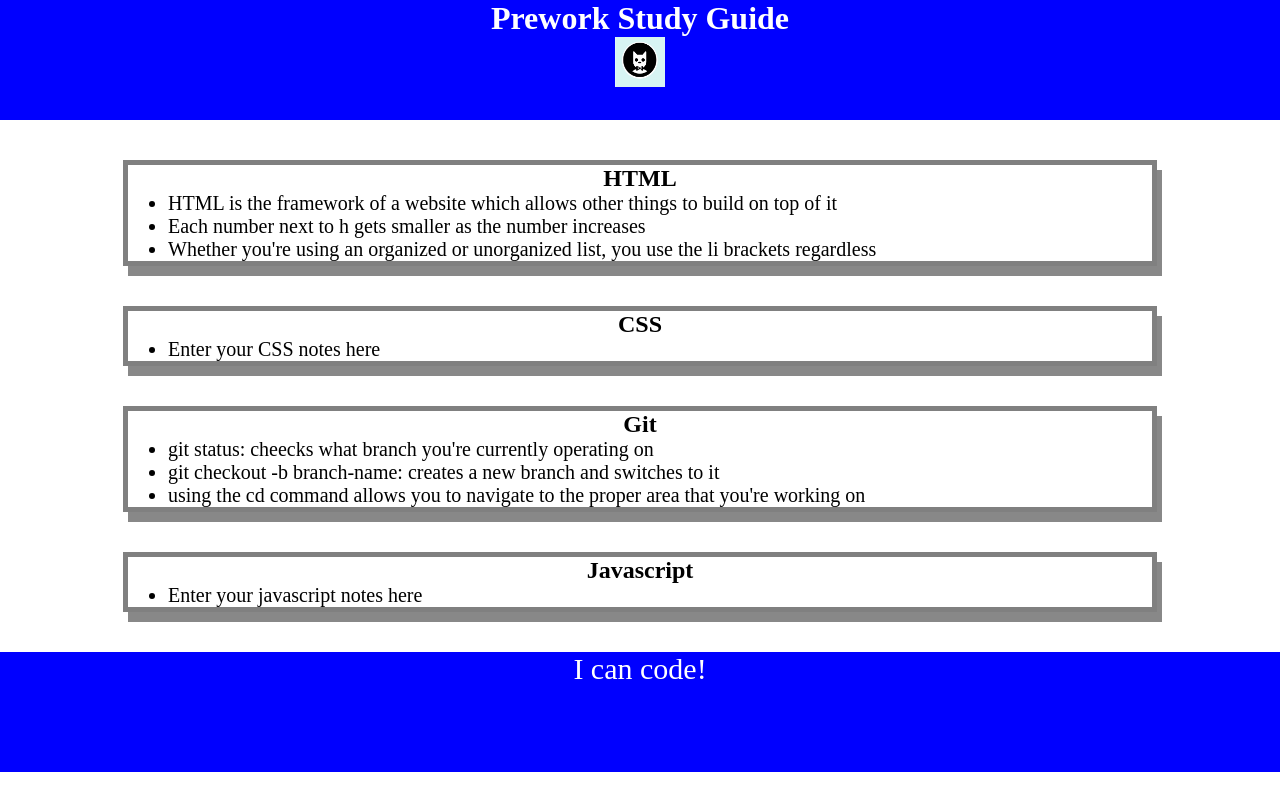
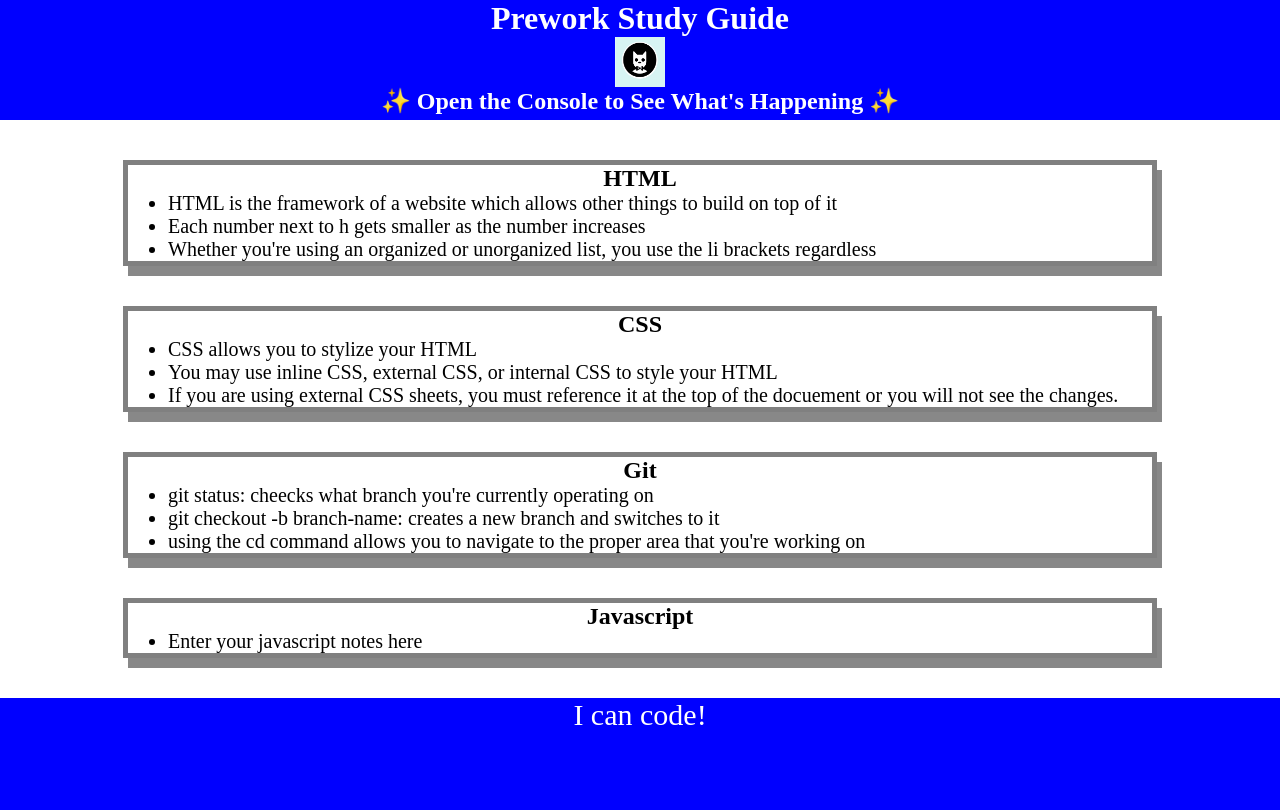
Before and after one commit to Tzuzu/prework-study-guide, a plain HTML site: page index.html in a window 1280 px wide. Drawn offline with Linux system fonts and the light colour scheme.

Commit message:
Added for and if commands in js

```diff
--- /dev/null
+++ b/assets/script.js
@@ -0,0 +1,17 @@
+var topics = ['HTML', 'CSS', 'Git', 'JavaScript']
+
+for (var x = 0; x < topics.length; x++) {
+    console.log(topics[x]);
+}
+/*
+if (topic === 'HTML') {
+  console.log("Let's study HTML!");
+} else if (topic === 'CSS') {
+  console.log("Let's study CSS!");
+} else if (topic === 'Git') {
+  console.log("Let's study Git!");
+} else if (topic === 'JavaScript') {
+  console.log("Let's study JavaScript!");
+} else {
+  console.log('Please try again!');
+}*/
--- a/index.html
+++ b/index.html
@@ -11,6 +11,7 @@
     <header id="top">
       <h1>Prework Study Guide</h1>
       <img src="./assets/bowtie-cat.png" alt="Profile image of cat wearing a bow tie." />
+      <h2>✨ Open the Console to See What's Happening ✨</h2>
     </header>
     <main>
       <section class="card" id="html-section">
@@ -28,7 +29,9 @@
 
         <h2>CSS</h2>
         <ul>
-          <li>Enter your CSS notes here</li>
+          <li>CSS allows you to stylize your HTML</li>
+          <li>You may use inline CSS, external CSS, or internal CSS to style your HTML</li>
+          <li>If you are using external CSS sheets, you must reference it at the top of the docuement or you will not see the changes.</li>
         </ul>
 
       </section>
@@ -56,5 +59,8 @@
     <footer>
       <p>I can code!</p>
     </footer>
+
+    <script src="./assets/script.js"></script>
+
   </body>
 </html>
```
